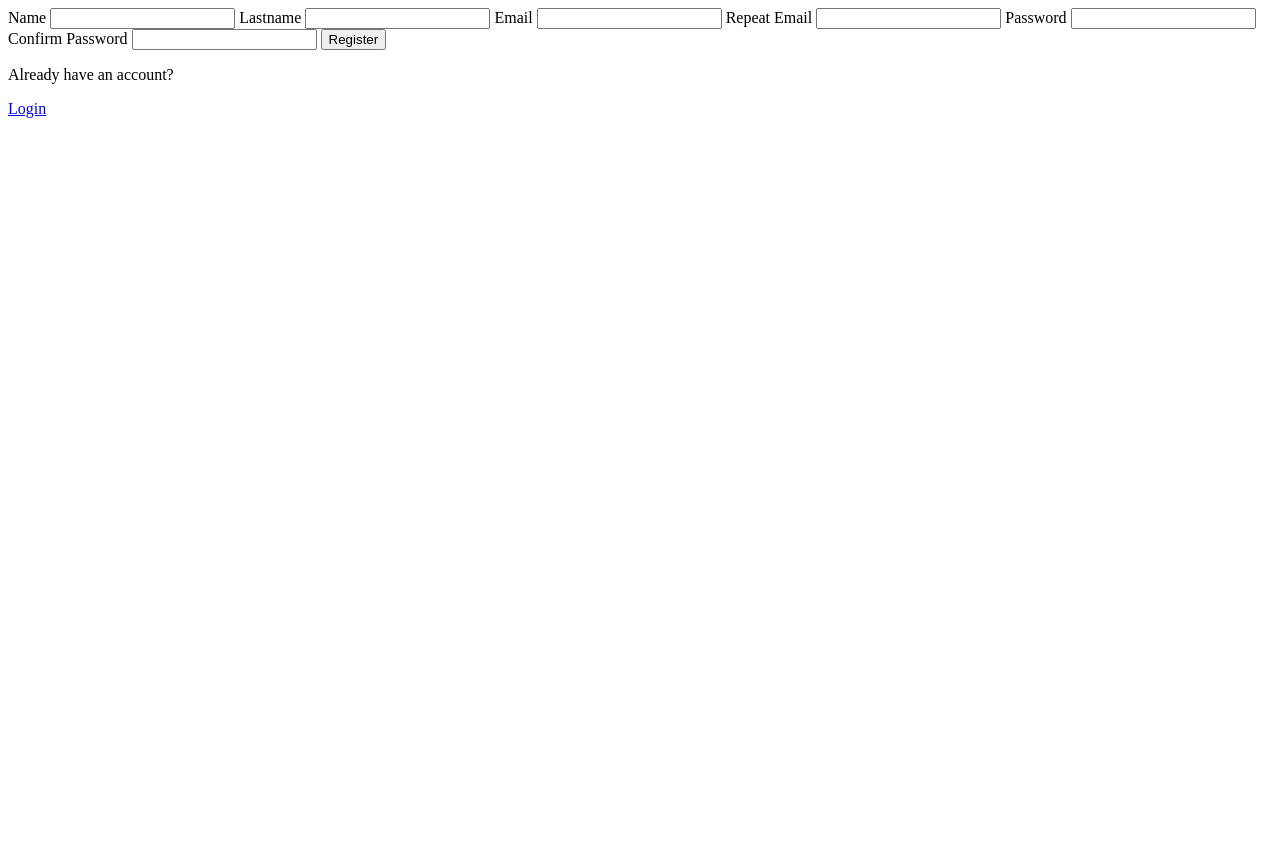
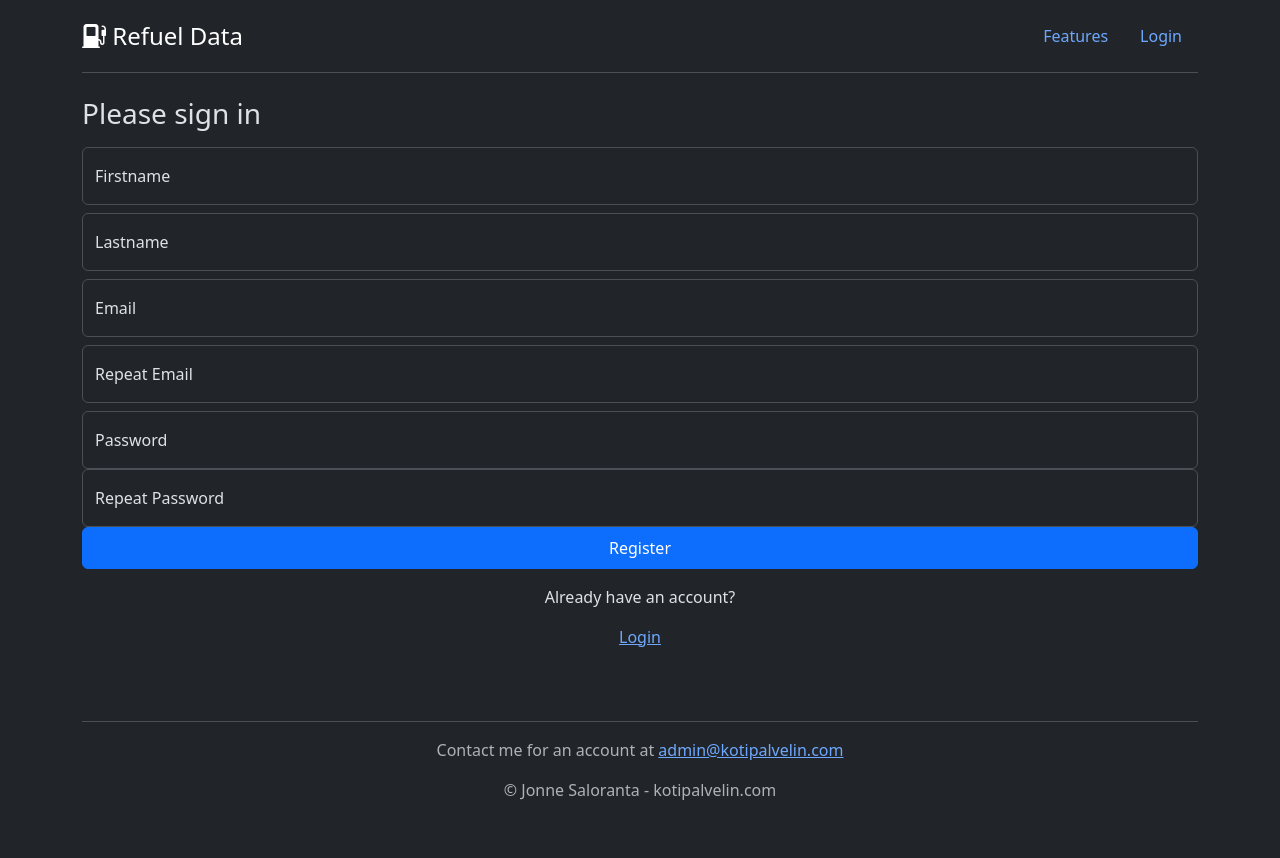
Before and after one commit to JonneSaloranta/TankFull, a Django app: page /register/ in a window 1280 px wide. Before the commit the page ends 118 px from the top, so only its background shows below. Run offline with Django 4.2, Linux system fonts and the light colour scheme.

Commit message:
added login and registration pages

```diff
--- a/custom_login/templates/register.html
+++ b/custom_login/templates/register.html
@@ -1,35 +1,73 @@
+{% load static %}
+
 <!DOCTYPE html>
 <html lang="en">
 
 <head>
     <meta charset="UTF-8">
     <meta name="viewport" content="width=device-width, initial-scale=1.0">
-    <title>Register</title>
+    <title>Document</title>
+
+    <link href="https://cdn.jsdelivr.net/npm/bootstrap@5.3.2/dist/css/bootstrap.min.css" rel="stylesheet" integrity="sha384-T3c6CoIi6uLrA9TneNEoa7RxnatzjcDSCmG1MXxSR1GAsXEV/Dwwykc2MPK8M2HN" crossorigin="anonymous">
+
+    <script src="https://cdn.jsdelivr.net/npm/bootstrap@5.3.2/dist/js/bootstrap.bundle.min.js" integrity="sha384-C6RzsynM9kWDrMNeT87bh95OGNyZPhcTNXj1NW7RuBCsyN/o0jlpcV8Qyq46cDfL" crossorigin="anonymous"></script>
+
+    <link rel="stylesheet" href="https://cdn.jsdelivr.net/npm/bootstrap-icons@1.11.1/font/bootstrap-icons.css">
+
 </head>
 
-<body>
+<body data-bs-theme="dark">
 
+    {% include "navbar.html" %}
+
+    <div class="container-sm">
+        <main class="form-signin m-auto">
             <form action="{%url 'register'%}" method="post">
                 {% csrf_token %}
-        <label for="name">Name</label>
-        <input type="text" name="name" id="name" required>
+                <h1 class="h3 mb-3 fw-normal">Please sign in</h1>
+
+                <div class="form-floating my-2">
+                    <input type="text" class="form-control" name="name" id="name" placeholder="Firstname" required>
+                    <label for="name">Firstname</label>
+                </div>
+
+                <div class="form-floating my-2">
+                    <input type="text" class="form-control" name="lastname" id="lastname" placeholder="Lastname" required>
                     <label for="lastname">Lastname</label>
-        <input type="text" name="lastname" id="lastname" required>
+                </div>
 
+                <div class="form-floating my-2">
+                    <input type="email" class="form-control" name="email" id="email" placeholder="name@example.com" required>
                     <label for="email">Email</label>
-        <input type="email" name="email" id="email" required>
+                </div>
+
+                <div class="form-floating my-2">
+                    <input type="email" class="form-control" name="email2" id="email2" placeholder="name@example.com" required>
                     <label for="email2">Repeat Email</label>
-        <input type="email" name="email2" id="email2" required>
+                </div>
 
+                <div class="form-floating">
+                    <input type="password" class="form-control" name="password" id="password" placeholder="Password" required>
                     <label for="password">Password</label>
-        <input type="password" name="password" id="password" required>
-        <label for="password2">Confirm Password</label>
-        <input type="password" name="password2" id="password2" required>
+                </div>
 
-        <input type="submit" value="Register">
+                <div class="form-floating">
+                    <input type="password" class="form-control" name="password2" id="password2" placeholder="Password" required>
+                    <label for="password2">Repeat Password</label>
+                </div>
+
+                <input class="btn btn-primary w-100 py-2" type="submit" value="Register">
             </form>
+
+            <div class="container text-center py-3">
                 <p>Already have an account?</p>
                 <a href="{%url 'login'%}">Login</a>
+            </div>
+        </main>
+    </div>
+    {% include "footer.html" %}
+
+
 </body>
 
 </html>
```
Also changed, not shown: custom_login/templates/login.html (+41 -6 lines). Lines whose indentation alone changed are shown as unchanged.
